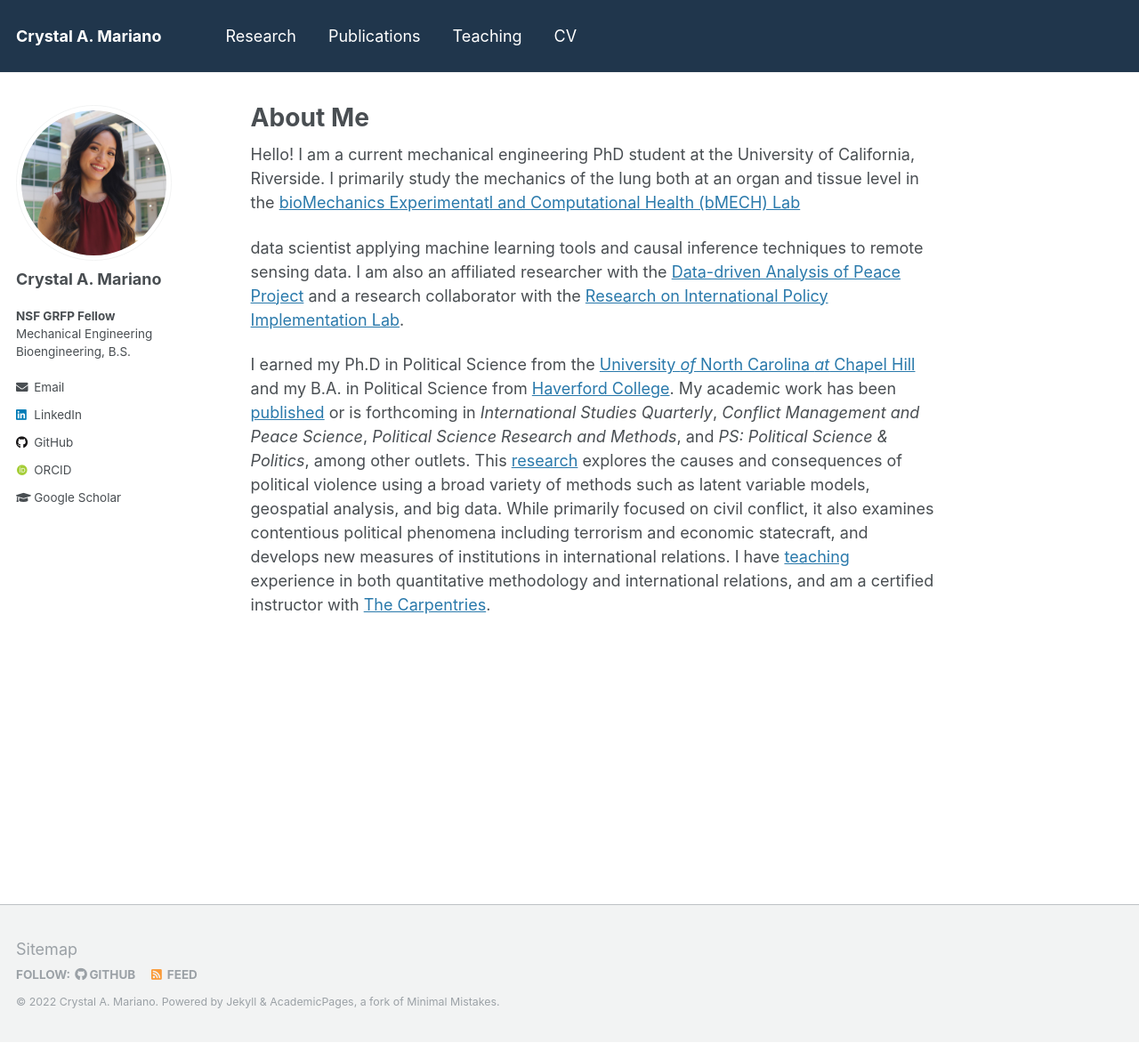
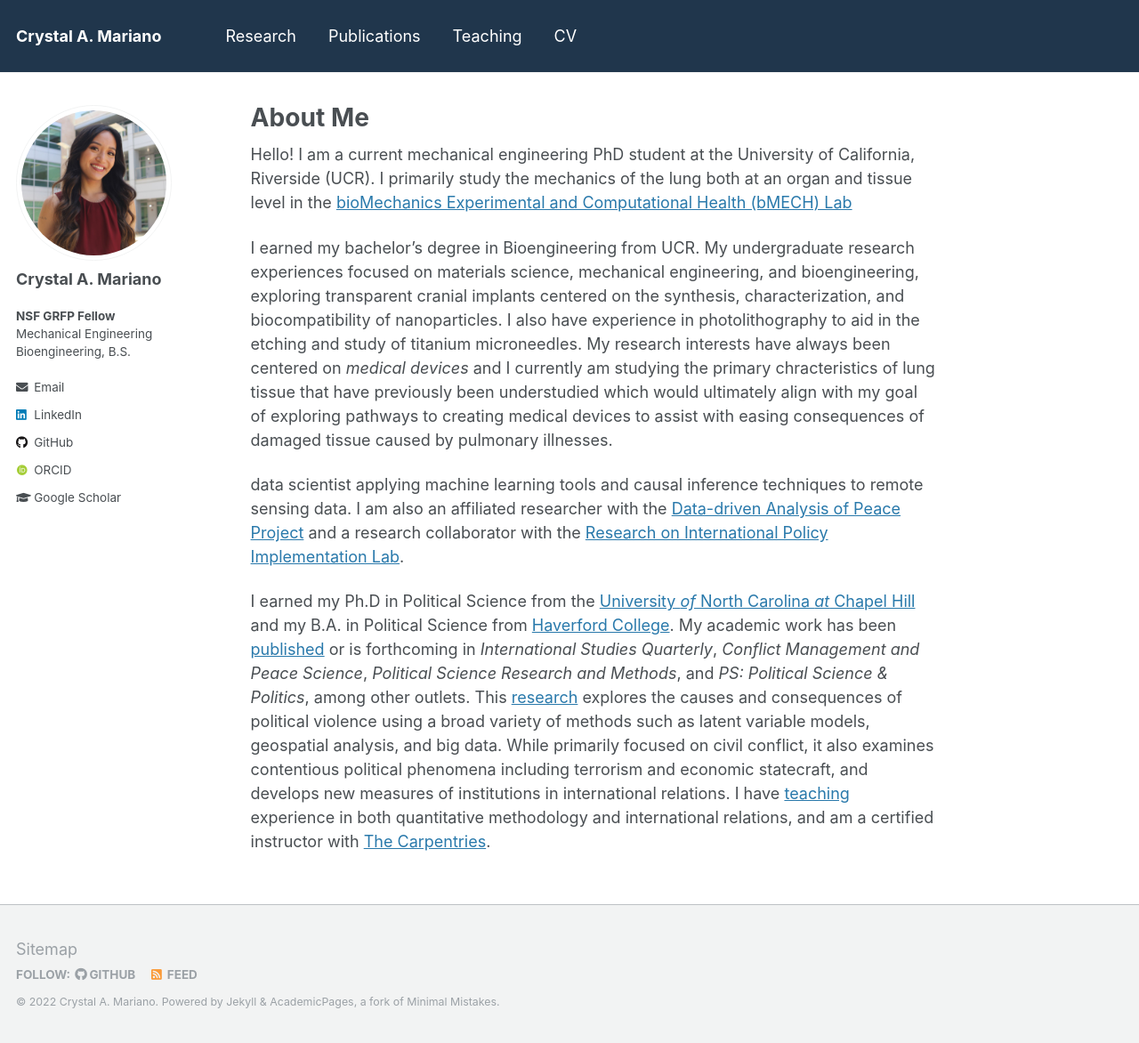
Before and after one commit to crystalamariano/crystalamariano.github.io, a Jekyll site: the page built from _pages/about.md, in a window 1280 px wide and 1172 px high. Shown: the whole window at 89% size. Built offline with Jekyll 4.4.1, drawn with Linux system fonts in a browser that asks for light colours; some web fonts are replaced.

Commit message:
Edit about

```diff
--- a/_pages/about.md
+++ b/_pages/about.md
@@ -8,9 +8,16 @@ redirect_from:
   - /about.html
 ---
 
-Hello! I am a current mechanical engineering PhD student at the University of California, Riverside.
+Hello! I am a current mechanical engineering PhD student at the University of California, Riverside (UCR).
 I primarily study the mechanics of the lung both at an organ and tissue level in the [bioMechanics
-Experimentatl and Computational Health (bMECH) Lab](https://bmech.engr.ucr.edu)
+Experimental and Computational Health (bMECH) Lab](https://bmech.engr.ucr.edu)
+
+I earned my bachelor's degree in Bioengineering from UCR. My undergraduate research experiences focused on materials science,
+mechanical engineering, and bioengineering, exploring transparent cranial implants centered on the synthesis, characterization,
+and biocompatibility of nanoparticles. I also have experience in photolithography to aid in the etching and study of titanium microneedles.
+My research interests have always been centered on *medical devices* and I currently am studying the primary chracteristics
+of lung tissue that have previously been understudied which would ultimately align with my goal of exploring pathways to
+creating medical devices to assist with easing consequences of damaged tissue caused by pulmonary illnesses.
 
  data scientist applying machine learning tools and causal
 inference techniques to remote sensing data. I am also an affiliated
```
